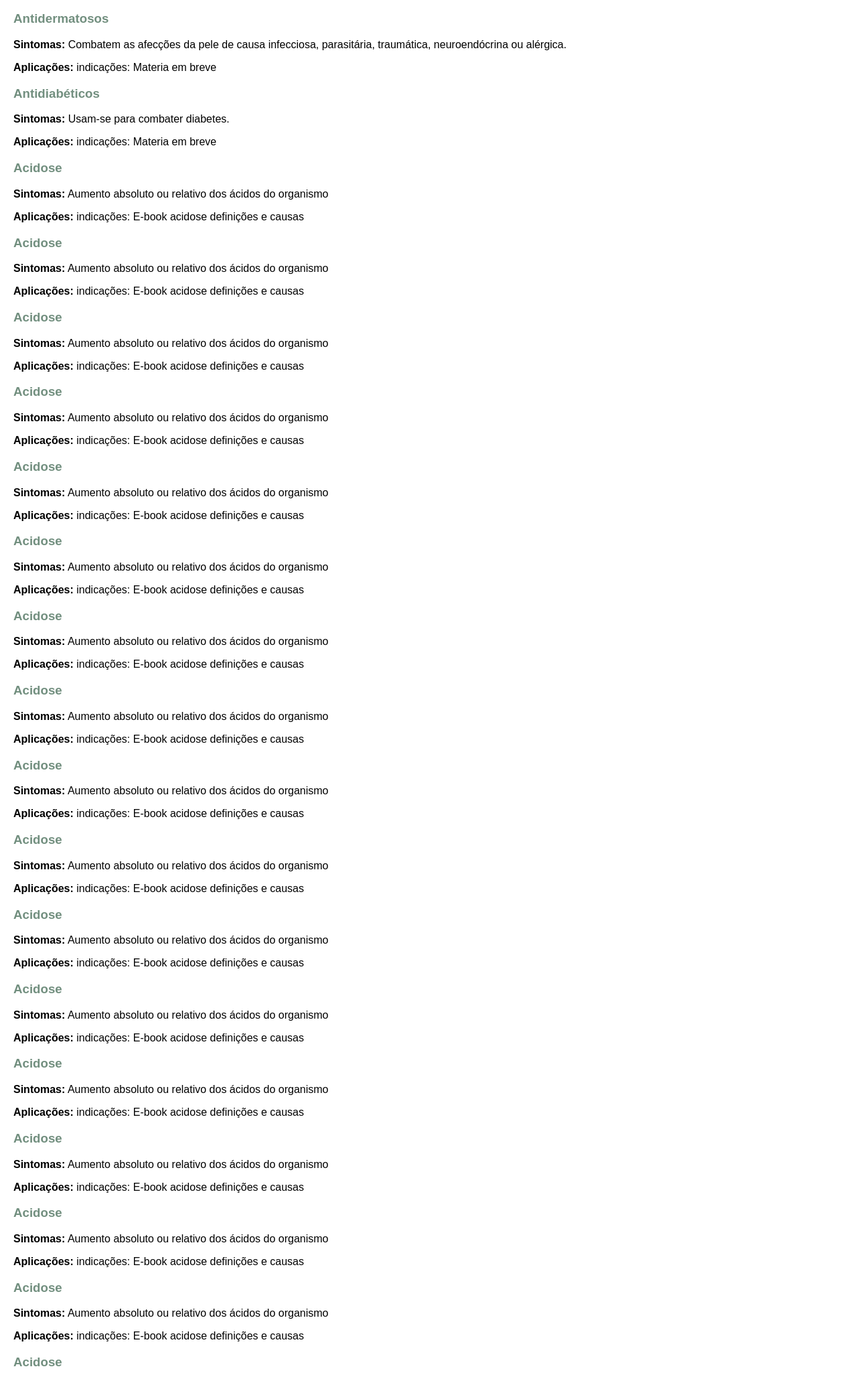
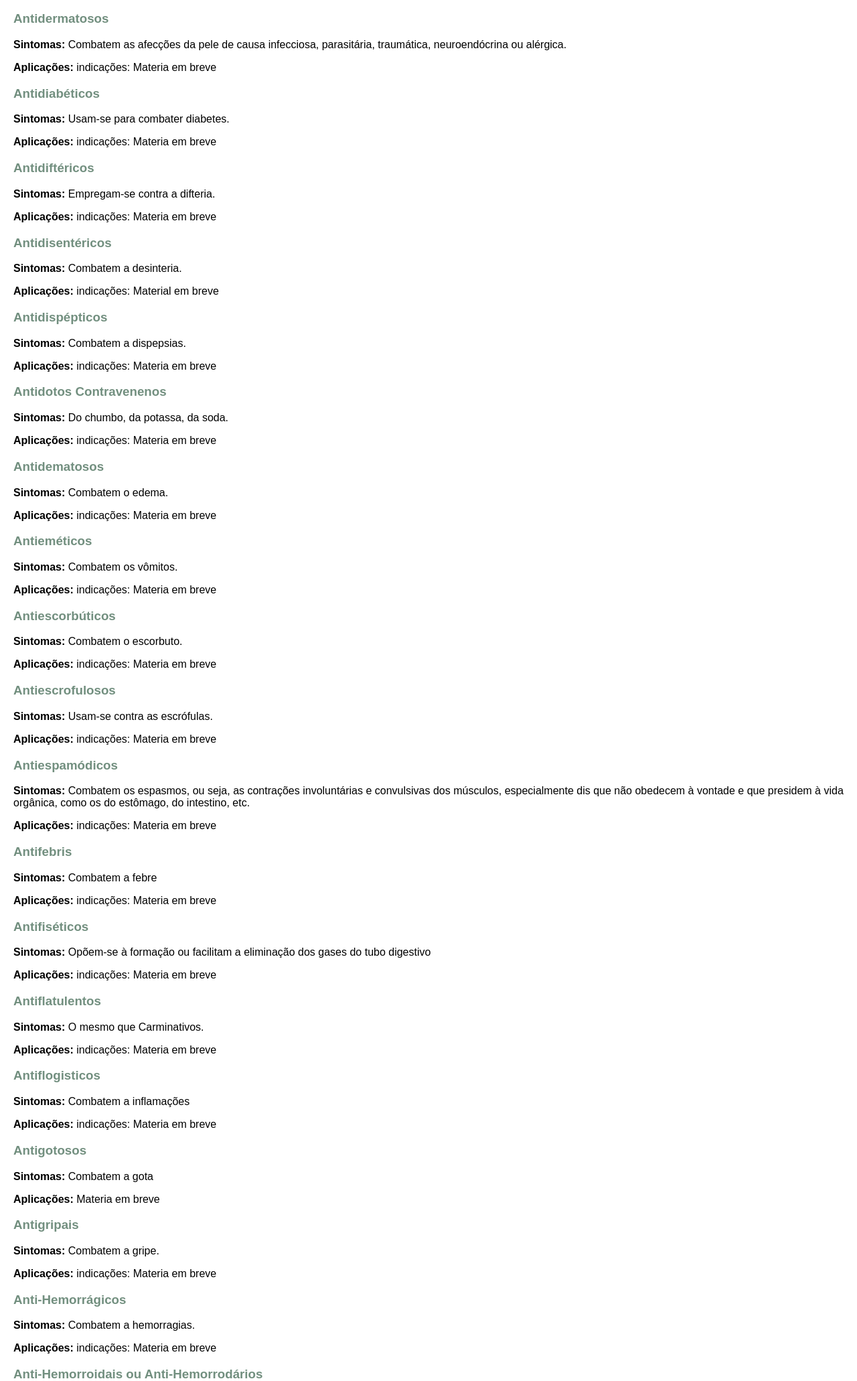
Before and after one commit to NutriAmorim/nutri_amorim, a Django app: page /entenda_doencas_e_causas in a window 1280 px wide. Shown: the part 3901-5963 px from the top of the page at 67% size. Run offline with Django 5.2, Linux system fonts and the light colour scheme.

Commit message:
adicionando conteudo na pagina entenda doenças e causas

```diff
--- a/loja_app/templates/loja_app/entenda_doencas_e_causas.html
+++ b/loja_app/templates/loja_app/entenda_doencas_e_causas.html
@@ -207,237 +207,237 @@
 </div>
 
 <div class="doenca">
-    <h3>Acidose</h3>
-    <p><strong>Sintomas:</strong> Aumento absoluto ou relativo dos ácidos do organismo</p>
+    <h3>Antidiftéricos</h3>
+    <p><strong>Sintomas:</strong> Empregam-se contra a difteria.</p>
+    <p><strong>Aplicações:</strong> indicações: Materia em breve</p>
+</div>
+
+<div class="doenca">
+    <h3>Antidisentéricos</h3>
+    <p><strong>Sintomas:</strong> Combatem a desinteria.</p>
+    <p><strong>Aplicações:</strong> indicações: Material em breve</p>
+</div>
+
+<div class="doenca">
+    <h3>Antidispépticos</h3>
+    <p><strong>Sintomas:</strong> Combatem a dispepsias.</p>
+    <p><strong>Aplicações:</strong> indicações: Materia em breve</p>
+</div>
+
+<div class="doenca">
+    <h3>Antidotos Contravenenos</h3>
+    <p><strong>Sintomas:</strong> Do chumbo, da potassa, da soda.</p>
+    <p><strong>Aplicações:</strong> indicações: Materia em breve</p>
+</div>
+
+<div class="doenca">
+    <h3>Antidematosos</h3>
+    <p><strong>Sintomas:</strong> Combatem o edema.</p>
+    <p><strong>Aplicações:</strong> indicações: Materia em breve</p>
+</div>
+
+<div class="doenca">
+    <h3>Antieméticos</h3>
+    <p><strong>Sintomas:</strong> Combatem os vômitos.</p>
+    <p><strong>Aplicações:</strong> indicações: Materia em breve</p>
+</div>
+
+<div class="doenca">
+    <h3>Antiescorbúticos</h3>
+    <p><strong>Sintomas:</strong> Combatem o escorbuto.</p>
+    <p><strong>Aplicações:</strong> indicações: Materia em breve</p>
+</div>
+
+<div class="doenca">
+    <h3>Antiescrofulosos</h3>
+    <p><strong>Sintomas:</strong> Usam-se contra as escrófulas.</p>
+    <p><strong>Aplicações:</strong> indicações: Materia em breve</p>
+</div>
+
+<div class="doenca">
+    <h3>Antiespamódicos</h3>
+    <p><strong>Sintomas:</strong> Combatem os espasmos, ou seja, as contrações involuntárias e convulsivas dos músculos, especialmente dis que não obedecem à vontade e que presidem à vida orgânica, como os do estômago, do intestino, etc.</p>
+    <p><strong>Aplicações:</strong> indicações: Materia em breve</p>
+</div>
+
+<div class="doenca">
+    <h3>Antifebris</h3>
+    <p><strong>Sintomas:</strong> Combatem a febre</p>
+    <p><strong>Aplicações:</strong> indicações: Materia em breve</p>
+</div>
+
+<div class="doenca">
+    <h3>Antifiséticos</h3>
+    <p><strong>Sintomas:</strong> Opõem-se à formação ou facilitam a eliminação dos gases do tubo digestivo</p>
+    <p><strong>Aplicações:</strong> indicações: Materia em breve</p>
+</div>
+
+<div class="doenca">
+    <h3>Antiflatulentos</h3>
+    <p><strong>Sintomas:</strong> O mesmo que Carminativos.</p>
+    <p><strong>Aplicações:</strong> indicações: Materia em breve</p>
+</div>
+
+<div class="doenca">
+    <h3>Antiflogisticos</h3>
+    <p><strong>Sintomas:</strong> Combatem a inflamações</p>
+    <p><strong>Aplicações:</strong> indicações: Materia em breve</p>
+</div>
+
+<div class="doenca">
+    <h3>Antigotosos</h3>
+    <p><strong>Sintomas:</strong> Combatem a gota</p>
+    <p><strong>Aplicações:</strong> Materia em breve</p>
+</div>
+
+<div class="doenca">
+    <h3>Antigripais</h3>
+    <p><strong>Sintomas:</strong> Combatem a gripe.</p>
+    <p><strong>Aplicações:</strong> indicações: Materia em breve</p>
+</div>
+
+<div class="doenca">
+    <h3>Anti-Hemorrágicos</h3>
+    <p><strong>Sintomas:</strong> Combatem a hemorragias.</p>
+    <p><strong>Aplicações:</strong> indicações: Materia em breve</p>
+</div>
+
+<div class="doenca">
+    <h3>Anti-Hemorroidais ou Anti-Hemorrodários</h3>
+    <p><strong>Sintomas:</strong> Combatem as hemorróidas</p>
+    <p><strong>Aplicações:</strong> indicações: Materia em breve</p>
+</div>
+
+<div class="doenca">
+    <h3>Anti-Hidrofóbicos</h3>
+    <p><strong>Sintomas:</strong> Aplicam-se contra hidrofobia.</p>
+    <p><strong>Aplicações:</strong> indicações: Materia em breve</p>
+</div>
+
+<div class="doenca">
+    <h3>Anti-Hidropicos</h3>
+    <p><strong>Sintomas:</strong> Combatem a hidropsia</p>
+    <p><strong>Aplicações:</strong> indicações: Materia em breve</p>
+</div>
+
+<div class="doenca">
+    <h3>Anti-Hipocondriacos</h3>
+    <p><strong>Sintomas:</strong> Combatem hipocondria</p>
+    <p><strong>Aplicações:</strong> indicações: Materia em breve</p>
+</div>
+
+<div class="doenca">
+    <h3>Anti-Histéricos</h3>
+    <p><strong>Sintomas:</strong> Combate o histerismo</p>
+    <p><strong>Aplicações:</strong> indicações: Materia em breve</p>
+</div>
+
+<div class="doenca">
+    <h3>Anti-ictéricos</h3>
+    <p><strong>Sintomas:</strong> Usam-se para combater a icterícia</p>
+    <p><strong>Aplicações:</strong> indicações: Materia em breve</p>
+</div>
+
+<div class="doenca">
+    <h3>Antilepróticos</h3>
+    <p><strong>Sintomas:</strong> Usam-se contra a lepra</p>
+    <p><strong>Aplicações:</strong> indicações: Materia em breve</p>
+</div>
+
+<div class="doenca">
+    <h3>Antilíssicos</h3>
+    <p><strong>Sintomas:</strong> Uasam-se contra a raiva</p>
+    <p><strong>Aplicações:</strong> indicações: Materia em breve</p>
+</div>
+
+<div class="doenca">
+    <h3>Antiliticos</h3>
+    <p><strong>Sintomas:</strong> Evitam a tomação de cálculos ou dissolvem cálculos já formados.</p>
+    <p><strong>Aplicações:</strong> indicações: Materia em breve, bexiga, vesícula biliaar, rins</p>
+</div>
+
+<div class="doenca">
+    <h3>Antilombrigóides</h3>
+    <p><strong>Sintomas:</strong> Combatem a lombrigas</p>
+    <p><strong>Aplicações:</strong> indicações: Materia em breve</p>
+</div>
+
+<div class="doenca">
+    <h3>Antiluéticos</h3>
+    <p><strong>Sintomas:</strong> Combatem a sífilis</p>
+    <p><strong>Aplicações:</strong> indicações: Materia em breve</p>
+</div>
+
+<div class="doenca">
+    <h3>Antimalaricos</h3>
+    <p><strong>Sintomas:</strong> Combatem a malária</p>
+    <p><strong>Aplicações:</strong> indicações: Materia em breve</p>
+</div>
+
+<div class="doenca">
+    <h3>Antinefriticos</h3>
+    <p><strong>Sintomas:</strong> Combatem a nefrite</p>
+    <p><strong>Aplicações:</strong> indicações: Materia em breve</p>
+</div>
+
+<div class="doenca">
+    <h3>Antinervosos</h3>
+    <p><strong>Sintomas:</strong> Combatem o nevorsismo e outras pertubações</p>
+    <p><strong>Aplicações:</strong> indicações: Materia em breve</p>
+</div>
+
+<div class="doenca">
+    <h3>Antineuralgicos</h3>
+    <p><strong>Sintomas:</strong> Combatem a nevralgia</p>
     <p><strong>Aplicações:</strong> indicações: E-book acidose definições e causas</p>
 </div>
 
 <div class="doenca">
-    <h3>Acidose</h3>
-    <p><strong>Sintomas:</strong> Aumento absoluto ou relativo dos ácidos do organismo</p>
-    <p><strong>Aplicações:</strong> indicações: E-book acidose definições e causas</p>
+    <h3>Antiobésicos</h3>
+    <p><strong>Sintomas:</strong> Usa-se contra a obesidade.</p>
+    <p><strong>Aplicações:</strong> indicações: Materia em breve</p>
 </div>
 
 <div class="doenca">
-    <h3>Acidose</h3>
-    <p><strong>Sintomas:</strong> Aumento absoluto ou relativo dos ácidos do organismo</p>
-    <p><strong>Aplicações:</strong> indicações: E-book acidose definições e causas</p>
+    <h3>Antiodónticosou antiodontalgicos</h3>
+    <p><strong>Sintomas:</strong> Combatem a dor de dente</p>
+    <p><strong>Aplicações:</strong> indicações: Materia em breve</p>
 </div>
 
 <div class="doenca">
-    <h3>Acidose</h3>
-    <p><strong>Sintomas:</strong> Aumento absoluto ou relativo dos ácidos do organismo</p>
-    <p><strong>Aplicações:</strong> indicações: E-book acidose definições e causas</p>
+    <h3>Antioftálmicos</h3>
+    <p><strong>Sintomas:</strong> Combatem a oftalmia</p>
+    <p><strong>Aplicações:</strong> indicações: Materia em breve</p>
 </div>
 
 <div class="doenca">
-    <h3>Acidose</h3>
-    <p><strong>Sintomas:</strong> Aumento absoluto ou relativo dos ácidos do organismo</p>
-    <p><strong>Aplicações:</strong> indicações: E-book acidose definições e causas</p>
+    <h3>Antipalúdicos</h3>
+    <p><strong>Sintomas:</strong> Combatem as febres intermitentes.</p>
+    <p><strong>Aplicações:</strong> indicações: Materia em breve</p>
 </div>
 
 <div class="doenca">
-    <h3>Acidose</h3>
-    <p><strong>Sintomas:</strong> Aumento absoluto ou relativo dos ácidos do organismo</p>
-    <p><strong>Aplicações:</strong> indicações: E-book acidose definições e causas</p>
+    <h3>Antiperiódicos</h3>
+    <p><strong>Sintomas:</strong> Combatem as febres intermitentes</p>
+    <p><strong>Aplicações:</strong> indicações: Materia em breve</p>
 </div>
 
 <div class="doenca">
-    <h3>Acidose</h3>
-    <p><strong>Sintomas:</strong> Aumento absoluto ou relativo dos ácidos do organismo</p>
-    <p><strong>Aplicações:</strong> indicações: E-book acidose definições e causas</p>
+    <h3>Antipeliculares</h3>
+    <p><strong>Sintomas:</strong> Combatem a caspa</p>
+    <p><strong>Aplicações:</strong> indicações: Materia em breve</p>
 </div>
 
 <div class="doenca">
-    <h3>Acidose</h3>
-    <p><strong>Sintomas:</strong> Aumento absoluto ou relativo dos ácidos do organismo</p>
-    <p><strong>Aplicações:</strong> indicações: E-book acidose definições e causas</p>
+    <h3>Antipiréticos</h3>
+    <p><strong>Sintomas:</strong> Combatem a febre</p>
+    <p><strong>Aplicações:</strong> indicações: Materia em breve</p>
 </div>
 
 <div class="doenca">
-    <h3>Acidose</h3>
-    <p><strong>Sintomas:</strong> Aumento absoluto ou relativo dos ácidos do organismo</p>
-    <p><strong>Aplicações:</strong> indicações: E-book acidose definições e causas</p>
-</div>
-
-<div class="doenca">
-    <h3>Acidose</h3>
-    <p><strong>Sintomas:</strong> Aumento absoluto ou relativo dos ácidos do organismo</p>
-    <p><strong>Aplicações:</strong> indicações: E-book acidose definições e causas</p>
-</div>
-
-<div class="doenca">
-    <h3>Acidose</h3>
-    <p><strong>Sintomas:</strong> Aumento absoluto ou relativo dos ácidos do organismo</p>
-    <p><strong>Aplicações:</strong> indicações: E-book acidose definições e causas</p>
-</div>
-
-<div class="doenca">
-    <h3>Acidose</h3>
-    <p><strong>Sintomas:</strong> Aumento absoluto ou relativo dos ácidos do organismo</p>
-    <p><strong>Aplicações:</strong> indicações: E-book acidose definições e causas</p>
-</div>
-
-<div class="doenca">
-    <h3>Acidose</h3>
-    <p><strong>Sintomas:</strong> Aumento absoluto ou relativo dos ácidos do organismo</p>
-    <p><strong>Aplicações:</strong> indicações: E-book acidose definições e causas</p>
-</div>
-
-<div class="doenca">
-    <h3>Acidose</h3>
-    <p><strong>Sintomas:</strong> Aumento absoluto ou relativo dos ácidos do organismo</p>
-    <p><strong>Aplicações:</strong> indicações: E-book acidose definições e causas</p>
-</div>
-
-<div class="doenca">
-    <h3>Acidose</h3>
-    <p><strong>Sintomas:</strong> Aumento absoluto ou relativo dos ácidos do organismo</p>
-    <p><strong>Aplicações:</strong> indicações: E-book acidose definições e causas</p>
-</div>
-
-<div class="doenca">
-    <h3>Acidose</h3>
-    <p><strong>Sintomas:</strong> Aumento absoluto ou relativo dos ácidos do organismo</p>
-    <p><strong>Aplicações:</strong> indicações: E-book acidose definições e causas</p>
-</div>
-
-<div class="doenca">
-    <h3>Acidose</h3>
-    <p><strong>Sintomas:</strong> Aumento absoluto ou relativo dos ácidos do organismo</p>
-    <p><strong>Aplicações:</strong> indicações: E-book acidose definições e causas</p>
-</div>
-
-<div class="doenca">
-    <h3>Acidose</h3>
-    <p><strong>Sintomas:</strong> Aumento absoluto ou relativo dos ácidos do organismo</p>
-    <p><strong>Aplicações:</strong> indicações: E-book acidose definições e causas</p>
-</div>
-
-<div class="doenca">
-    <h3>Acidose</h3>
-    <p><strong>Sintomas:</strong> Aumento absoluto ou relativo dos ácidos do organismo</p>
-    <p><strong>Aplicações:</strong> indicações: E-book acidose definições e causas</p>
-</div>
-
-<div class="doenca">
-    <h3>Acidose</h3>
-    <p><strong>Sintomas:</strong> Aumento absoluto ou relativo dos ácidos do organismo</p>
-    <p><strong>Aplicações:</strong> indicações: E-book acidose definições e causas</p>
-</div>
-
-<div class="doenca">
-    <h3>Acidose</h3>
-    <p><strong>Sintomas:</strong> Aumento absoluto ou relativo dos ácidos do organismo</p>
-    <p><strong>Aplicações:</strong> indicações: E-book acidose definições e causas</p>
-</div>
-
-<div class="doenca">
-    <h3>Acidose</h3>
-    <p><strong>Sintomas:</strong> Aumento absoluto ou relativo dos ácidos do organismo</p>
-    <p><strong>Aplicações:</strong> indicações: E-book acidose definições e causas</p>
-</div>
-
-<div class="doenca">
-    <h3>Acidose</h3>
-    <p><strong>Sintomas:</strong> Aumento absoluto ou relativo dos ácidos do organismo</p>
-    <p><strong>Aplicações:</strong> indicações: E-book acidose definições e causas</p>
-</div>
-
-<div class="doenca">
-    <h3>Acidose</h3>
-    <p><strong>Sintomas:</strong> Aumento absoluto ou relativo dos ácidos do organismo</p>
-    <p><strong>Aplicações:</strong> indicações: E-book acidose definições e causas</p>
-</div>
-
-<div class="doenca">
-    <h3>Acidose</h3>
-    <p><strong>Sintomas:</strong> Aumento absoluto ou relativo dos ácidos do organismo</p>
-    <p><strong>Aplicações:</strong> indicações: E-book acidose definições e causas</p>
-</div>
-
-<div class="doenca">
-    <h3>Acidose</h3>
-    <p><strong>Sintomas:</strong> Aumento absoluto ou relativo dos ácidos do organismo</p>
-    <p><strong>Aplicações:</strong> indicações: E-book acidose definições e causas</p>
-</div>
-
-<div class="doenca">
-    <h3>Acidose</h3>
-    <p><strong>Sintomas:</strong> Aumento absoluto ou relativo dos ácidos do organismo</p>
-    <p><strong>Aplicações:</strong> indicações: E-book acidose definições e causas</p>
-</div>
-
-<div class="doenca">
-    <h3>Acidose</h3>
-    <p><strong>Sintomas:</strong> Aumento absoluto ou relativo dos ácidos do organismo</p>
-    <p><strong>Aplicações:</strong> indicações: E-book acidose definições e causas</p>
-</div>
-
-<div class="doenca">
-    <h3>Acidose</h3>
-    <p><strong>Sintomas:</strong> Aumento absoluto ou relativo dos ácidos do organismo</p>
-    <p><strong>Aplicações:</strong> indicações: E-book acidose definições e causas</p>
-</div>
-
-<div class="doenca">
-    <h3>Acidose</h3>
-    <p><strong>Sintomas:</strong> Aumento absoluto ou relativo dos ácidos do organismo</p>
-    <p><strong>Aplicações:</strong> indicações: E-book acidose definições e causas</p>
-</div>
-
-<div class="doenca">
-    <h3>Acidose</h3>
-    <p><strong>Sintomas:</strong> Aumento absoluto ou relativo dos ácidos do organismo</p>
-    <p><strong>Aplicações:</strong> indicações: E-book acidose definições e causas</p>
-</div>
-
-<div class="doenca">
-    <h3>Acidose</h3>
-    <p><strong>Sintomas:</strong> Aumento absoluto ou relativo dos ácidos do organismo</p>
-    <p><strong>Aplicações:</strong> indicações: E-book acidose definições e causas</p>
-</div>
-
-<div class="doenca">
-    <h3>Acidose</h3>
-    <p><strong>Sintomas:</strong> Aumento absoluto ou relativo dos ácidos do organismo</p>
-    <p><strong>Aplicações:</strong> indicações: E-book acidose definições e causas</p>
-</div>
-
-<div class="doenca">
-    <h3>Acidose</h3>
-    <p><strong>Sintomas:</strong> Aumento absoluto ou relativo dos ácidos do organismo</p>
-    <p><strong>Aplicações:</strong> indicações: E-book acidose definições e causas</p>
-</div>
-
-<div class="doenca">
-    <h3>Acidose</h3>
-    <p><strong>Sintomas:</strong> Aumento absoluto ou relativo dos ácidos do organismo</p>
-    <p><strong>Aplicações:</strong> indicações: E-book acidose definições e causas</p>
-</div>
-
-<div class="doenca">
-    <h3>Acidose</h3>
-    <p><strong>Sintomas:</strong> Aumento absoluto ou relativo dos ácidos do organismo</p>
-    <p><strong>Aplicações:</strong> indicações: E-book acidose definições e causas</p>
-</div>
-
-<div class="doenca">
-    <h3>Acidose</h3>
-    <p><strong>Sintomas:</strong> Aumento absoluto ou relativo dos ácidos do organismo</p>
-    <p><strong>Aplicações:</strong> indicações: E-book acidose definições e causas</p>
-</div>
-
-<div class="doenca">
-    <h3>Acidose</h3>
-    <p><strong>Sintomas:</strong> Aumento absoluto ou relativo dos ácidos do organismo</p>
-    <p><strong>Aplicações:</strong> indicações: E-book acidose definições e causas</p>
-</div>
-
-<div class="doenca">
-    <h3>Acidose</h3>
-    <p><strong>Sintomas:</strong> Aumento absoluto ou relativo dos ácidos do organismo</p>
-    <p><strong>Aplicações:</strong> indicações: E-book acidose definições e causas</p>
+    <h3>Antipiróticos</h3>
+    <p><strong>Sintomas:</strong> Aplicam-se nas queimaduras</p>
+    <p><strong>Aplicações:</strong> indicações: Materia em breve</p>
 </div>
 
 <div class="doenca">
```
